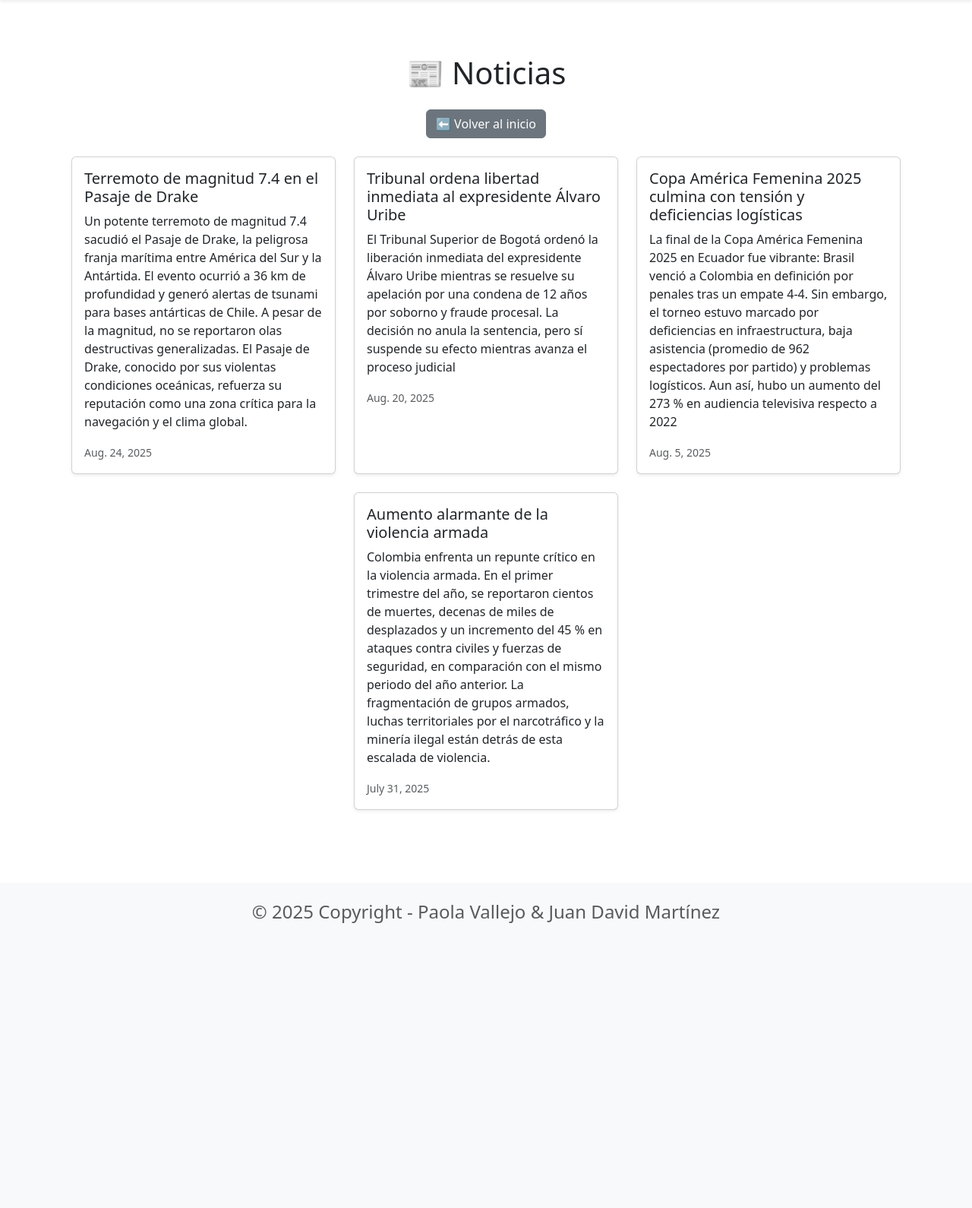
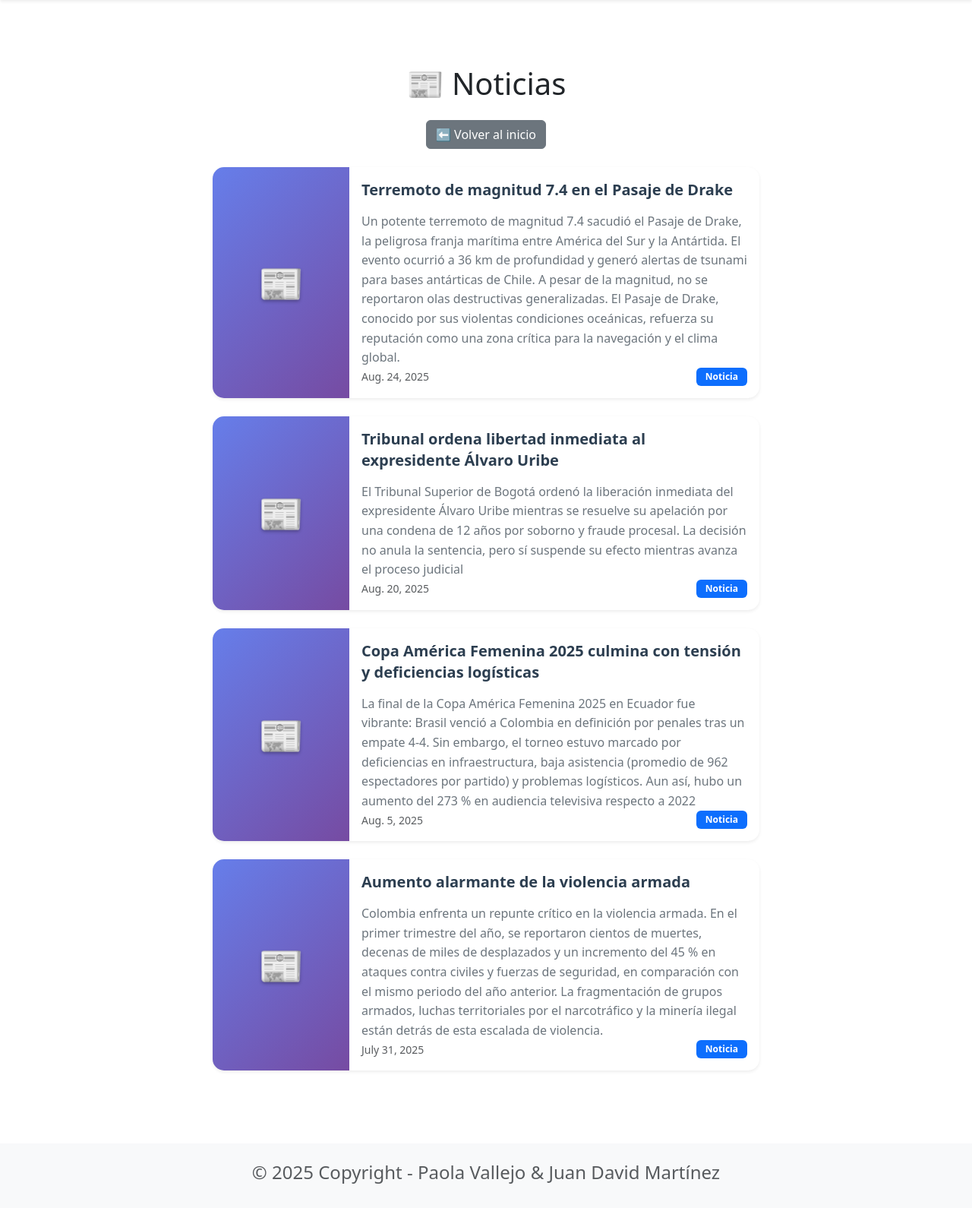
Before and after one commit to JeanArdila711/TallerP1, a Django app: page /news/ in a window 1280 px wide. Shown: the part 56-1646 px from the top of the page at 76% size. Before the commit the page ends 1271 px from the top, so only its background shows below. Run offline with Django 5.2, Linux system fonts and the light colour scheme; data comes from the database, SQL or seed files in the repository.

Commit message:
Actualizando .html

```diff
--- a/moviereviews/movie/views.py
+++ b/moviereviews/movie/views.py
@@ -31,9 +31,7 @@ def statistics_view(request):
     matplotlib.use("Agg")
     all_movies = Movie.objects.all()
 
-    # ---------------------------
     # 1. Películas por año
-    # ---------------------------
     movies_counts_by_year = {}
     for movie in all_movies:
         year = movie.year if movie.year else "None"
@@ -54,9 +52,7 @@ def statistics_view(request):
     buffer1.close()
     plt.close()
 
-    # ---------------------------
     # 2. Películas por género
-    # ---------------------------
     raw_genres = Movie.objects.values_list("genre", flat=True)
     first_genres = []
     for g in raw_genres:
@@ -89,9 +85,7 @@ def statistics_view(request):
     buffer2.close()
     plt.close(fig)
 
-    # ---------------------------
     # Renderizar ambas gráficas
-    # ---------------------------
     return render(
         request,
         "statistics.html",
--- a/moviereviews/moviereviews/templates/base.html
+++ b/moviereviews/moviereviews/templates/base.html
@@ -6,10 +6,12 @@
     <link href="https://cdn.jsdelivr.net/npm/bootstrap@5.3.7/dist/css/bootstrap.min.css" rel="stylesheet" crossorigin="anonymous">
 </head>
 
-<body>
+<!-- 👇 Le damos padding-top para que el contenido no quede debajo de la navbar fija -->
+<body style="padding-top: 70px;">
     {% load static %}
-    <!-- Navbar -->
-    <nav class="navbar navbar-expand-lg navbar-light bg-light shadow-sm">
+
+    <!-- Navbar fija -->
+    <nav class="navbar navbar-expand-lg navbar-light bg-light shadow-sm fixed-top">
         <div class="container-fluid">
             <a class="navbar-brand" href="{% url 'home' %}">
                 <img src="{% static 'images/home.png' %}" alt="Logo" width="30" height="24" class="d-inline-block align-text-top" />
@@ -32,8 +34,8 @@
                         <a class="nav-link" href="#">Sign Up</a>
                     </li>
                     <li class="nav-item">
-  <a class="nav-link" href="{% url 'statistics' %}">Statistics</a>
-</li>
+                        <a class="nav-link" href="{% url 'statistics' %}">Statistics</a>
+                    </li>
                 </ul>
             </div>
         </div>
--- a/moviereviews/news/templates/news.html
+++ b/moviereviews/news/templates/news.html
@@ -11,24 +11,127 @@
         <a href="{% url 'home' %}" class="btn btn-secondary">⬅ Volver al inicio</a>
     </div>
 
-    <!-- Noticias -->
+    <!-- Noticias en Cards Horizontales -->
     <div class="row justify-content-center">
         {% for news in newss %}
-        <div class="col-md-6 col-lg-4 mb-4">
-            <div class="card shadow-sm h-100">
-                <div class="card-body">
-                    <h5 class="card-title">{{ news.headline }}</h5>
-                    <p class="card-text">{{ news.body }}</p>
-                    <p class="card-text">
-                        <small class="text-muted">{{ news.date }}</small>
-                    </p>
+        <div class="col-12 col-lg-10 col-xl-8 mb-4">
+            <div class="card shadow-sm news-card">
+                <div class="row g-0">
+                    <!-- Imagen placeholder o icono -->
+                    <div class="col-md-3 d-flex align-items-center justify-content-center news-image-section">
+                        <div class="news-icon">
+                            📰
+                        </div>
+                    </div>
+                    <!-- Contenido -->
+                    <div class="col-md-9">
+                        <div class="card-body h-100 d-flex flex-column">
+                            <div>
+                                <h5 class="card-title news-headline">{{ news.headline }}</h5>
+                                <div class="news-content">
+                                    <p class="card-text">{{ news.body }}</p>
+                                </div>
+                            </div>
+                            <div class="mt-auto d-flex justify-content-between align-items-center">
+                                <small class="text-muted">
+                                    <i class="bi bi-calendar"></i> {{ news.date }}
+                                </small>
+                                <span class="badge bg-primary">Noticia</span>
+                            </div>
+                        </div>
+                    </div>
                 </div>
             </div>
         </div>
         {% empty %}
-        <p class="text-center">No hay noticias disponibles.</p>
+        <div class="col-12">
+            <div class="alert alert-info text-center" role="alert">
+                <h4 class="alert-heading">📭 No hay noticias</h4>
+                <p>No hay noticias disponibles en este momento.</p>
+            </div>
+        </div>
         {% endfor %}
     </div>
 
 </div>
+
+<style>
+.news-card {
+    border-radius: 15px;
+    transition: transform 0.3s ease, box-shadow 0.3s ease;
+    border: none;
+    overflow: hidden;
+}
+
+.news-card:hover {
+    transform: translateY(-5px);
+    box-shadow: 0 10px 30px rgba(0,0,0,0.15);
+}
+
+.news-image-section {
+    background: linear-gradient(135deg, #667eea 0%, #764ba2 100%);
+    min-height: 150px;
+    position: relative;
+}
+
+.news-icon {
+    font-size: 3rem;
+    color: white;
+    text-shadow: 0 2px 4px rgba(0,0,0,0.3);
+}
+
+.news-headline {
+    color: #2c3e50;
+    font-weight: 600;
+    font-size: 1.25rem;
+    line-height: 1.4;
+    margin-bottom: 15px;
+}
+
+.news-content {
+    flex: 1;
+}
+
+.card-text {
+    color: #6c757d;
+    line-height: 1.6;
+    margin-bottom: 15px;
+}
+
+.badge {
+    font-size: 0.75rem;
+    padding: 6px 12px;
+}
+
+/* Responsive adjustments */
+@media (max-width: 768px) {
+    .news-image-section {
+        min-height: 100px;
+        text-align: center;
+    }
+
+    .news-icon {
+        font-size: 2rem;
+    }
+
+    .news-headline {
+        font-size: 1.1rem;
+    }
+
+    .card-body {
+        padding: 1rem;
+    }
+}
+
+@media (max-width: 576px) {
+    .row.g-0 {
+        flex-direction: column;
+    }
+
+    .news-image-section {
+        min-height: 80px;
+    }
+}
+</style>
+
 {% endblock content %}
```
Also changed, not shown: moviereviews/movie/templates/home.html (+134 -26 lines).
